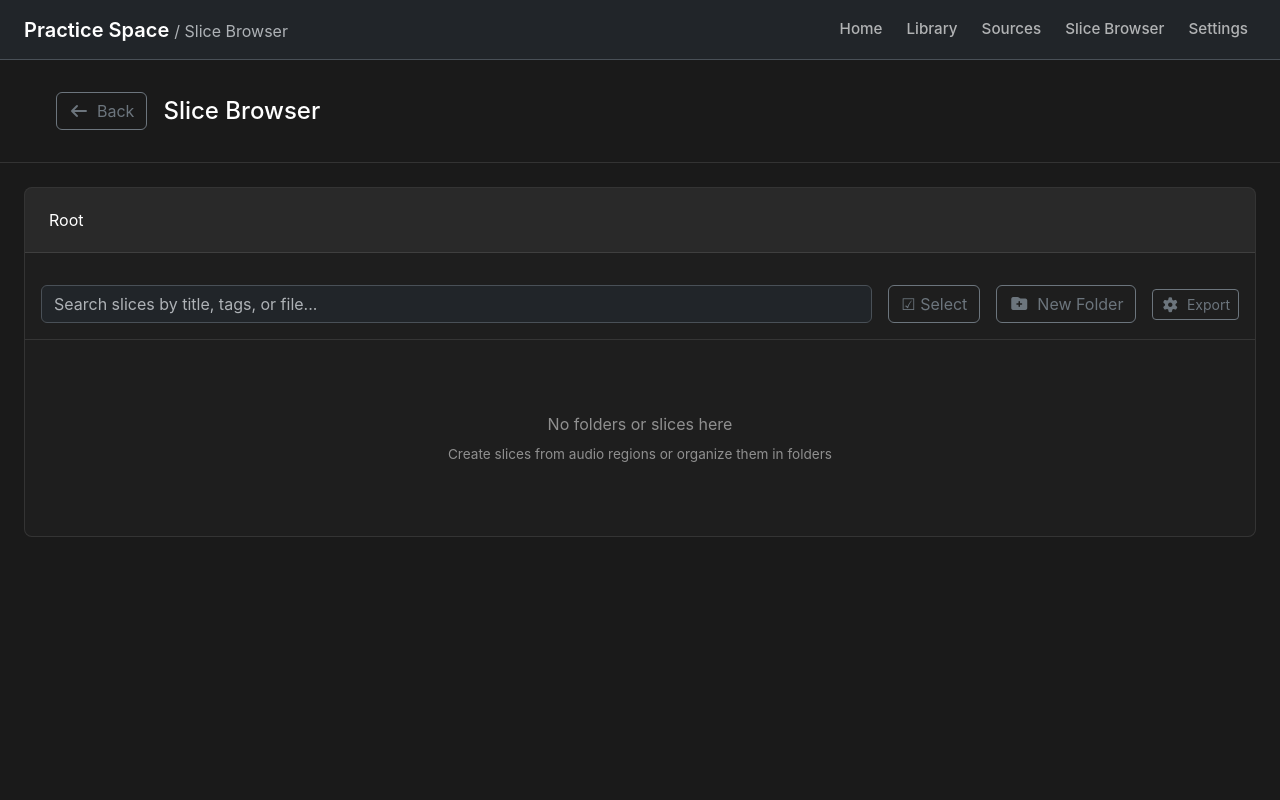
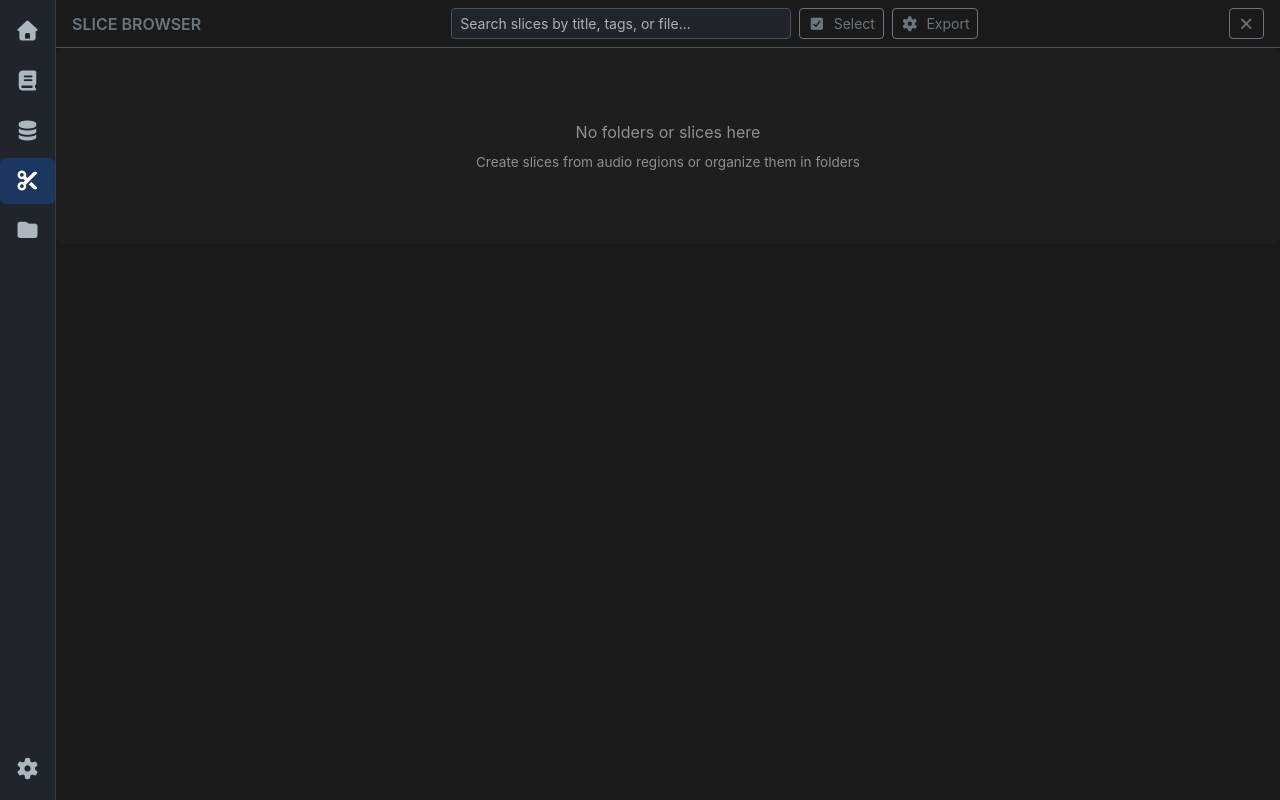
Before and after one commit to thedigicraft/practice-space, a Vue app: page /slices in a window 1280 px wide. Built offline with nearby package versions, Linux system fonts and the light colour scheme.

Commit message:
feat: redesign navigation and header components for improved user experience

```diff
--- a/src/App.vue
+++ b/src/App.vue
@@ -233,63 +233,42 @@ const getViewName = (routeName: string | symbol | null | undefined): string => {
 </script>
 
 <template>
-  <div class="app d-flex flex-column xbg-dark text-white" :class="{ 'is-dragging': isDragging }">
-    <!-- Navigation Bar -->
-    <nav class="navbar navbar-expand xbg-body border-bottom">
-      <div class="container-fluid px-4">
-        <a class="navbar-brand text-white" @click="navigateToHome" role="button">
-          Practice Space
-          <span v-if="$route.name !== 'home'" class="view-name text-muted">/ {{ getViewName($route.name) }}</span>
-        </a>
-        <ul class="navbar-nav ms-auto gap-2">
-          <li class="nav-item">
-            <button
-              class="nav-link btn btn-sm"
-              :class="{ 'btn-primary': $route.name === 'home', 'btn-outline-secondary': $route.name !== 'home' }"
-              @click="navigateToHome"
-            >
-              Home
-            </button>
+  <div class="app d-flex xbg-dark text-white" :class="{ 'is-dragging': isDragging }">
+    <!-- Activity Bar (VS Code-style) -->
+    <aside class="activity-bar d-flex flex-column align-items-center py-2">
+      <ul class="activity-list list-unstyled m-0 p-0 w-100">
+        <li>
+          <router-link to="/" class="activity-item" :class="{ active: $route.name === 'home' }" aria-label="Home">
+            <i class="fa-solid fa-house"></i>
+          </router-link>
         </li>
-          <li class="nav-item">
-            <button
-              class="nav-link btn btn-sm"
-              :class="{ 'btn-primary': $route.name === 'library', 'btn-outline-secondary': $route.name !== 'library' }"
-              @click="() => router.push('/library')"
-            >
-              Library
-            </button>
+        <li>
+          <router-link to="/library" class="activity-item" :class="{ active: $route.name === 'library' }" aria-label="Library">
+            <i class="fa-solid fa-book"></i>
+          </router-link>
         </li>
-          <li class="nav-item">
-            <button
-              class="nav-link btn btn-sm"
-              :class="{ 'btn-primary': $route.name === 'sources', 'btn-outline-secondary': $route.name !== 'sources' }"
-              @click="() => router.push('/sources')"
-            >
-              Sources
-            </button>
+        <li>
+          <router-link to="/sources" class="activity-item" :class="{ active: $route.name === 'sources' }" aria-label="Sources">
+            <i class="fa-solid fa-database"></i>
+          </router-link>
         </li>
-          <li class="nav-item">
-            <button
-              class="nav-link btn btn-sm"
-              :class="{ 'btn-primary': $route.name === 'slice-browser', 'btn-outline-secondary': $route.name !== 'slice-browser' }"
-              @click="navigateToSliceBrowser"
-            >
-              Slice Browser
-            </button>
+        <li>
+          <router-link to="/slices" class="activity-item" :class="{ active: $route.name === 'slice-browser' }" aria-label="Slice Browser">
+            <i class="fa-solid fa-scissors"></i>
+          </router-link>
         </li>
-          <li class="nav-item">
-            <button
-              class="nav-link btn btn-sm"
-              :class="{ 'btn-primary': $route.name === 'settings', 'btn-outline-secondary': $route.name !== 'settings' }"
-              @click="() => router.push('/settings')"
-            >
-              Settings
-            </button>
+        <li>
+          <router-link to="/projects" class="activity-item" :class="{ active: $route.name === 'projects' || $route.name === 'project' }" aria-label="Projects">
+            <i class="fa-solid fa-folder"></i>
+          </router-link>
         </li>
       </ul>
+      <div class="mt-auto w-100">
+        <router-link to="/settings" class="activity-item" :class="{ active: $route.name === 'settings' }" aria-label="Settings">
+          <i class="fa-solid fa-gear"></i>
+        </router-link>
       </div>
-    </nav>
+    </aside>
 
     <!-- Views -->
     <main class="main-content flex-fill">
@@ -364,31 +343,42 @@ body {
   pointer-events: none;
 }
 
-/* Navigation Bar */
-.navbar {
-  height: 60px;
+/* Activity Bar */
+.activity-bar {
+  width: 56px;
   flex-shrink: 0;
+  background-color: rgba(33, 37, 41, 1);
+  border-right: 1px solid rgba(255, 255, 255, 0.1);
 }
 
-.navbar-brand {
-  font-size: 1.25rem;
-  font-weight: 600;
-  cursor: pointer;
-  transition: opacity 0.2s;
+.activity-list li + li {
+  margin-top: 4px;
 }
 
-.navbar-brand:hover {
-  opacity: 0.8;
+.activity-item {
+  display: flex;
+  align-items: center;
+  justify-content: center;
+  width: 100%;
+  height: 46px;
+  color: #adb5bd;
+  text-decoration: none;
+  border-radius: 6px;
+  transition: background-color 0.15s ease, color 0.15s ease;
 }
 
-.view-name {
-  font-weight: 400;
-  font-size: 1rem;
+.activity-item:hover {
+  background-color: rgba(255, 255, 255, 0.08);
+  color: #e9ecef;
 }
 
-.nav-item .nav-link {
-  font-size: 0.95rem;
-  font-weight: 500;
+.activity-item.active {
+  background-color: rgba(13, 110, 253, 0.25);
+  color: #ffffff;
+}
+
+.activity-item i {
+  font-size: 20px;
 }
 
 /* Main Content */
--- a/src/components/FileBrowser.vue
+++ b/src/components/FileBrowser.vue
@@ -374,12 +374,13 @@ const filterByLocation = (location: string, event: MouseEvent) => {
   })
 }
 
-// Expose method for parent to set filter
+// Expose methods for parent controls
 defineExpose({
   setSearchFilter: (filter: string) => {
     searchQuery.value = filter
     currentFolderId.value = undefined
-  }
+  },
+  toggleSelectionMode
 })
 </script>
 
@@ -391,36 +392,7 @@ defineExpose({
       @navigate="navigateToFolder"
     />
 
-    <!-- Toolbar -->
-    <div class="toolbar py-3 px-3 d-flex gap-3 align-items-center">
-      <div class="search-box flex-fill d-flex align-items-center">
-        <input
-          v-model="searchQuery"
-          type="text"
-          placeholder="Search slices by title, tags, or file..."
-          class="form-control"
-        />
-        <button
-          v-if="searchQuery"
-          @click="searchQuery = ''"
-          class="btn btn-sm btn-outline-secondary"
-          title="Clear search"
-        >
-          <i class="fas fa-times"></i>
-        </button>
-      </div>
-      <button
-        @click="toggleSelectionMode"
-        class="btn btn-outline-secondary"
-        :class="{ 'active': isSelectionMode }"
-      >
-        {{ isSelectionMode ? '✓ Selection Mode' : '☑ Select' }}
-      </button>
-      <button @click="emit('createFolder')" class="btn btn-outline-secondary">
-        <i class="fas fa-folder-plus me-2"></i>New Folder
-      </button>
-      <ExportSettings />
-    </div>
+    <!-- Toolbar moved to parent header -->
 
     <!-- Batch actions bar -->
     <div v-if="isSelectionMode" class="batch-actions py-2 px-3 d-flex align-items-center justify-content-between gap-3">
@@ -603,7 +575,7 @@ defineExpose({
 .file-browser {
   height: 100%;
   background: rgba(255, 255, 255, 0.02);
-  border: 1px solid rgba(255, 255, 255, 0.1);
+  // border: 1px solid rgba(255, 255, 255, 0.1);
   border-radius: 8px;
   overflow: hidden;
 }
--- a/src/components/FilterBar.vue
+++ b/src/components/FilterBar.vue
@@ -1,17 +1,20 @@
 <template>
-  <div class="filters-bar mb-4 d-flex gap-3 align-items-center">
+  <div
+    class="filters-bar d-flex gap-3 align-items-center"
+    :class="{ 'mb-4': !compact }"
+  >
     <div class="search-box flex-fill">
       <input
         v-model="search"
         type="text"
         :placeholder="searchPlaceholder"
-        class="form-control"
+        :class="['form-control', compact ? 'form-control-sm' : '']"
         @input="$emit('update:search', search)"
       />
     </div>
     <select
       v-model="location"
-      class="form-select"
+      :class="['form-select', compact ? 'form-select-sm' : '']"
       style="width: 200px;"
       @change="$emit('update:location', location)"
     >
@@ -22,7 +25,7 @@
     </select>
     <select
       v-model="sort"
-      class="form-select"
+      :class="['form-select', compact ? 'form-select-sm' : '']"
       style="width: 200px;"
       @change="$emit('update:sort', sort)"
     >
@@ -44,13 +47,15 @@ interface Props {
   initialSearch?: string
   initialLocation?: string
   initialSort?: string
+  compact?: boolean
 }
 
 const props = withDefaults(defineProps<Props>(), {
   searchPlaceholder: 'Search...',
   initialSearch: '',
   initialLocation: '',
-  initialSort: 'importedAt'
+  initialSort: 'importedAt',
+  compact: false
 })
 
 const search = ref(props.initialSearch)
--- a/src/components/FolderNavigationBreadcrumbs.vue
+++ b/src/components/FolderNavigationBreadcrumbs.vue
@@ -1,5 +1,5 @@
 <template>
-  <div class="breadcrumb py-3 px-3 d-flex align-items-center">
+  <div class="breadcrumb py-3 px-3 d-flex align-items-center d-none">
     <span
       v-for="(crumb, index) in breadcrumbs"
       :key="crumb.id || 'root'"
--- a/src/views/GroupedSlicesView.vue
+++ b/src/views/GroupedSlicesView.vue
@@ -1,11 +1,16 @@
 <template>
   <div class="grouped-slices-view d-flex flex-column">
-    <header class="view-header p-4 border-bottom d-flex justify-content-between align-items-center">
-      <h1 class="xmb-2 d-flex align-items-center">
-        <div>{{ title }}</div>
-        <span class="count-badge ms-2">{{ slices.length }}</span>
-      </h1>
-      <p class="subtitle m-0">{{ type }}</p>
+    <header class="view-header px-3 py-2 border-bottom">
+      <div class="d-flex justify-content-between align-items-center">
+        <div class="d-flex align-items-center">
+          <span class="fs-6 text-uppercase text-secondary fw-semibold">{{ title }}</span>
+          <span class="badge bg-secondary ms-2">{{ slices.length }}</span>
+          <span class="subtitle small m-0 text-secondary ms-3">{{ type }}</span>
+        </div>
+        <router-link to="/" class="btn btn-outline-secondary btn-sm" title="Close">
+          <i class="fas fa-xmark"></i>
+        </router-link>
+      </div>
     </header>
 
     <div class="slices-content p-4 container-fluid flex-fill overflow-auto">
@@ -161,12 +166,11 @@ onMounted(() => {
 }
 
 .view-header {
-  background: #252525;
+  background: var(--bs-body-bg);
 }
 
 .subtitle {
-  color: #999;
-  font-size: 0.9rem;
+  color: var(--bs-secondary-color);
 }
 
 .slices-content {
--- a/src/views/LibraryView.vue
+++ b/src/views/LibraryView.vue
@@ -1,5 +1,28 @@
 <template>
   <div class="library-view d-flex flex-column">
+    <header class="view-header px-3 py-2 border-bottom">
+      <div class="d-flex align-items-center">
+        <div class="header-left flex-grow-1">
+          <span class="fs-6 text-uppercase text-secondary fw-semibold">Library</span>
+        </div>
+        <div class="header-center flex-grow-1 d-flex justify-content-center align-items-center">
+          <div class="search-box d-flex align-items-center" style="min-width: 340px;">
+            <input
+              v-model="searchQuery"
+              type="text"
+              class="form-control form-control-sm"
+              placeholder="Filter library groups..."
+            />
+            <button v-if="searchQuery" class="btn btn-outline-secondary btn-sm ms-2" title="Clear" @click="searchQuery=''"><i class="fas fa-times"></i></button>
+          </div>
+        </div>
+        <div class="header-right flex-grow-1 d-flex justify-content-end">
+          <router-link to="/" class="btn btn-outline-secondary btn-sm" title="Close">
+            <i class="fas fa-xmark"></i>
+          </router-link>
+        </div>
+      </div>
+    </header>
     <div class="library-content p-4">
       <div v-if="Object.keys(groupedSlices).length === 0" class="empty-state text-center py-5">
         <p>No slices in your library yet.</p>
@@ -8,7 +31,7 @@
 
       <div v-else class="library-grid container-fluid">
         <LibraryTypeSection
-          v-for="(groups, sliceType) in groupedSlices"
+          v-for="(groups, sliceType) in filteredGroupedSlices"
           :key="sliceType"
           :slice-type="sliceType"
           :groups="groups"
@@ -20,7 +43,7 @@
 </template>
 
 <script setup lang="ts">
-import { computed, inject, toRef } from 'vue'
+import { computed, inject, toRef, ref } from 'vue'
 import { useRouter } from 'vue-router'
 import type { Slice, Source } from '@/types/models'
 import LibraryTypeSection from '@/components/LibraryTypeSection.vue'
@@ -34,6 +57,26 @@ const sources = inject<{ value: Source[] }>('sources')
 const { groupedSlices } = useSliceGrouping({
   slices: toRef(() => slices?.value || []),
   sources: toRef(() => sources?.value || [])
+})
+
+const searchQuery = ref('')
+
+const filteredGroupedSlices = computed(() => {
+  const q = searchQuery.value.trim().toLowerCase()
+  if (!q) return groupedSlices.value
+  const result: Record<string, Record<string, { count: number; slices: any[]; locations: Set<string> }>> = {}
+  for (const [sliceType, groups] of Object.entries(groupedSlices.value)) {
+    const filteredGroups: Record<string, { count: number; slices: any[]; locations: Set<string> }> = {}
+    for (const [title, group] of Object.entries(groups)) {
+      const titleMatch = title.toLowerCase().includes(q)
+      const locationMatch = Array.from(group.locations || []).some(loc => (loc || '').toLowerCase().includes(q))
+      if (titleMatch || locationMatch) {
+        filteredGroups[title] = group
+      }
+    }
+    result[sliceType] = filteredGroups
+  }
+  return result
 })
 
 const openGroupedSlices = (type: string, title: string) => {
--- a/src/views/ProjectsView.vue
+++ b/src/views/ProjectsView.vue
@@ -1,17 +1,19 @@
 <template>
   <div class="projects-view">
-    <header class="view-header p-4 border-bottom">
-      <button class="btn btn-outline-secondary mb-3" @click="$router.back()">
-        <i class="fas fa-arrow-left me-2"></i>Back
-      </button>
-      <div class="header-flex">
-        <div>
-          <h1 class="mb-2">Projects</h1>
-          <p class="subtitle m-0">{{ projects.length }} project{{ projects.length !== 1 ? 's' : '' }}</p>
+    <header class="view-header px-3 py-2 border-bottom">
+      <div class="d-flex justify-content-between align-items-center gap-2">
+        <div class="d-flex align-items-center gap-2">
+          <span class="fs-6 text-uppercase text-secondary fw-semibold">Projects</span>
+          <span class="badge bg-secondary">{{ projects.length }}</span>
         </div>
-        <button class="btn btn-primary" @click="showCreateProject = true">
-          <i class="fas fa-plus me-2"></i>New Project
-        </button>
+        <div class="d-flex align-items-center gap-2">
+          <button class="btn btn-primary btn-sm" @click="showCreateProject = true">
+            <i class="fas fa-plus me-2"></i>New Project
+          </button>
+          <router-link to="/" class="btn btn-outline-secondary btn-sm" title="Close">
+            <i class="fas fa-xmark"></i>
+          </router-link>
+        </div>
       </div>
     </header>
 
@@ -109,7 +111,7 @@ const handleCreateProject = (_project: Project) => {
 }
 
 .view-header {
-  background: #252525;
+  background: var(--bs-body-bg);
 }
 
 .header-flex {
@@ -120,8 +122,7 @@ const handleCreateProject = (_project: Project) => {
 }
 
 .subtitle {
-  color: #999;
-  font-size: 0.9rem;
+  color: var(--bs-secondary-color);
 }
 
 .projects-content {
--- a/src/views/SliceBrowserView.vue
+++ b/src/views/SliceBrowserView.vue
@@ -1,15 +1,42 @@
 <template>
   <div class="slice-browser-view d-flex flex-column">
-    <header class="view-header">
-      <div class="header-content px-4 py-3 d-flex align-items-center gap-3">
-        <button class="btn btn-outline-secondary" @click="$emit('back')">
-          <i class="fas fa-arrow-left me-2"></i>Back
-        </button>
-        <h1 class="m-0">Slice Browser</h1>
+    <header class="view-header border-bottom">
+      <div class="header-content px-3 py-2 d-flex align-items-center">
+        <div class="header-left flex-grow-1">
+          <span class="fs-6 text-uppercase text-secondary fw-semibold">Slice Browser</span>
+        </div>
+        <div class="header-center flex-grow-1 d-flex justify-content-center align-items-center gap-2">
+          <div class="search-box d-flex align-items-center" style="min-width: 340px;">
+            <input
+              v-model="searchInput"
+              type="text"
+              class="form-control form-control-sm"
+              placeholder="Search slices by title, tags, or file..."
+              @input="applySearchFilter"
+            />
+            <button v-if="searchInput" class="btn btn-outline-secondary btn-sm ms-2" title="Clear" @click="clearSearch">
+              <i class="fas fa-times"></i>
+            </button>
+          </div>
+          <button
+            class="btn btn-outline-secondary btn-sm"
+            :class="{ 'active': selectionActive }"
+            @click="toggleSelectionFromHeader"
+            title="Toggle selection mode"
+          >
+            <i class="fas fa-check-square me-1"></i> Select
+          </button>
+          <ExportSettings />
+        </div>
+        <div class="header-right flex-grow-1 d-flex justify-content-end">
+          <router-link to="/" class="btn btn-outline-secondary btn-sm" title="Close">
+            <i class="fas fa-xmark"></i>
+          </router-link>
+        </div>
       </div>
     </header>
 
-    <div class="browser-content p-4">
+    <div class="browser-content">
       <FileBrowser
         ref="fileBrowserRef"
         :slices="slices"
@@ -31,9 +58,12 @@ import { onMounted, watch, ref } from 'vue'
 import { useRoute } from 'vue-router'
 import type { Source, Slice, SliceFolder } from '../types/models'
 import FileBrowser from '../components/FileBrowser.vue'
+import ExportSettings from '../components/ExportSettings.vue'
 
 const route = useRoute()
 const fileBrowserRef = ref<InstanceType<typeof FileBrowser> | null>(null)
+const searchInput = ref('')
+const selectionActive = ref(false)
 
 interface Props {
   slices: Slice[]
@@ -83,6 +113,24 @@ const handleCreateFolder = (folder: Omit<SliceFolder, 'id' | 'createdAt'>) => {
 const handleDeleteSlice = (sliceId: string) => {
   emit('deleteSlice', sliceId)
 }
+
+const applySearchFilter = () => {
+  if (fileBrowserRef.value) {
+    fileBrowserRef.value.setSearchFilter(searchInput.value)
+  }
+}
+
+const clearSearch = () => {
+  searchInput.value = ''
+  applySearchFilter()
+}
+
+const toggleSelectionFromHeader = () => {
+  if (fileBrowserRef.value) {
+    fileBrowserRef.value.toggleSelectionMode()
+    selectionActive.value = !selectionActive.value
+  }
+}
 </script>
 
 <style scoped>
@@ -92,25 +140,18 @@ const handleDeleteSlice = (sliceId: string) => {
 }
 
 .view-header {
-
-  border-bottom: 1px solid #333;
-  padding: 1rem 2rem;
+  border-bottom: 1px solid var(--bs-border-color);
 }
 
 .header-content {
 }
 
-.view-header h1 {
-  margin: 0;
-  font-size: 1.5rem;
-  color: #fff;
+.view-header .fs-6 {
+  color: var(--bs-secondary-color);
 }
 
 .browser-content {
   overflow: auto;
-  padding: 2rem;
-  max-width: 1400px;
-  margin: 0 auto;
   width: 100%;
 }
 </style>
--- a/src/views/SourceEditorView.vue
+++ b/src/views/SourceEditorView.vue
@@ -1,5 +1,11 @@
 <template>
   <div class="source-editor-view">
+    <header class="view-header px-3 py-2 border-bottom d-flex justify-content-between align-items-center">
+      <span class="fs-6 text-uppercase text-secondary fw-semibold">Source Editor</span>
+      <router-link to="/" class="btn btn-outline-secondary btn-sm" title="Close">
+        <i class="fas fa-xmark"></i>
+      </router-link>
+    </header>
     <SourceMetadataBar
       v-if="source"
       :title="source.title || source.name"
@@ -144,9 +150,6 @@
 
     <!-- Action Bar -->
     <div class="action-bar">
-      <button class="btn btn-outline-secondary" @click="handleBack">
-        <i class="fas fa-arrow-left"></i> Back
-      </button>
       <button
         @click="toggleSidebar"
         class="btn btn-outline-secondary"
@@ -197,7 +200,6 @@ const source = computed(() => {
 })
 
 const emit = defineEmits<{
-  back: []
   createSlice: [slice: Omit<Slice, 'id' | 'createdAt' | 'updatedAt'>]
   updateSlice: [slice: Slice]
   deleteSlice: [sliceId: string]
--- a/src/views/SourcesView.vue
+++ b/src/views/SourcesView.vue
@@ -1,17 +1,31 @@
 <template>
   <div class="sources-view d-flex flex-column">
-    <div class="sources-content p-4">
-      <!-- Filters and Search -->
+    <header class="view-header px-3 py-2 border-bottom">
+      <div class="d-flex align-items-center">
+        <div class="header-left flex-grow-1">
+          <span class="fs-6 text-uppercase text-secondary fw-semibold">Sources</span>
+        </div>
+        <div class="header-center flex-grow-1 d-flex justify-content-center align-items-center">
           <FilterBar
             :locations="uniqueLocations"
             search-placeholder="Search sources by name, title, or location..."
             :initial-search="searchQuery"
             :initial-location="locationFilter"
             :initial-sort="sortBy"
+            compact
             @update:search="searchQuery = $event"
             @update:location="locationFilter = $event"
             @update:sort="sortBy = $event as 'importedAt' | 'title' | 'name' | 'duration' | 'size'"
           />
+        </div>
+        <div class="header-right flex-grow-1 d-flex justify-content-end">
+          <router-link to="/" class="btn btn-outline-secondary btn-sm" title="Close">
+            <i class="fas fa-xmark"></i>
+          </router-link>
+        </div>
+      </div>
+    </header>
+    <div class="sources-content p-4">
 
       <div v-if="filteredSources.length === 0" class="empty-state text-center py-5">
         <p v-if="sources.length === 0">No audio sources imported yet.</p>
```
Also changed, not shown: src/views/ProjectView.vue (+20 -27 lines). Lines whose indentation alone changed are shown as unchanged.
